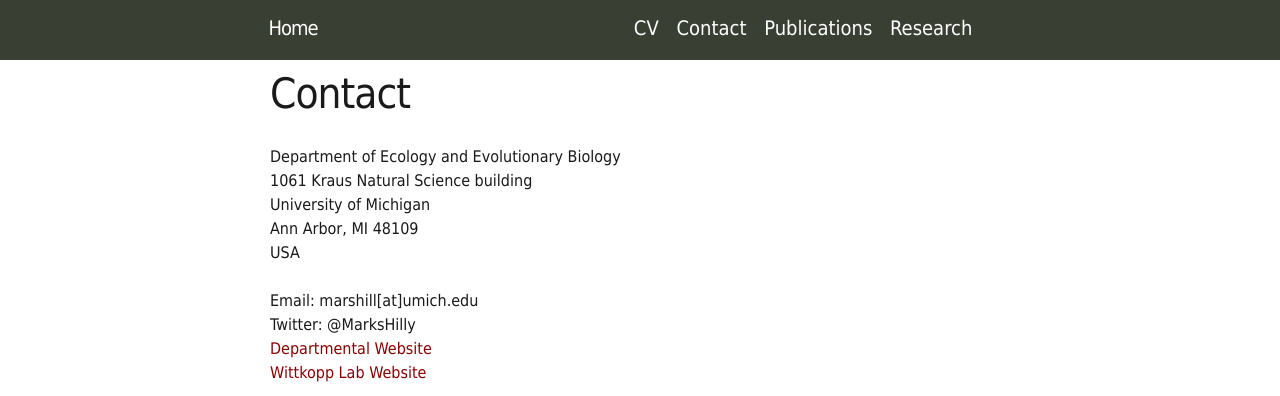
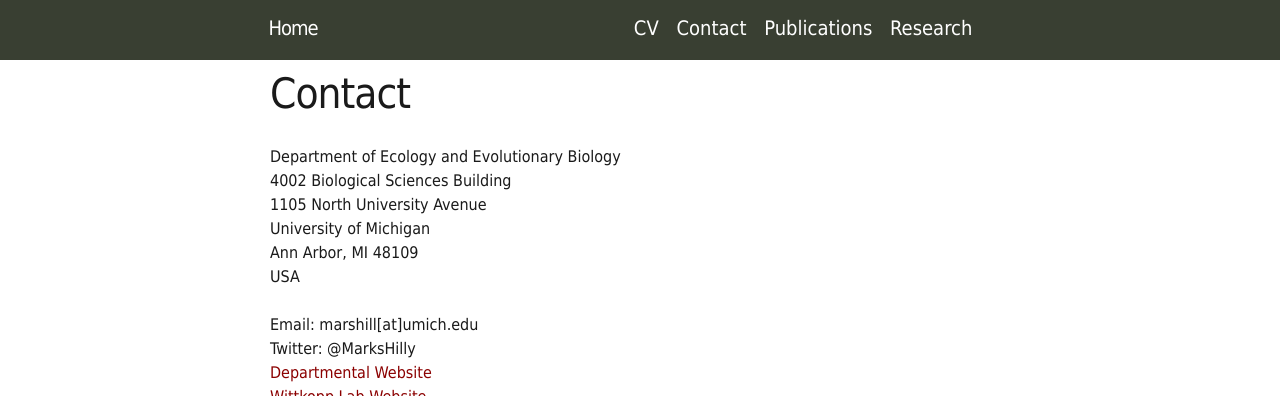
Before and after one commit to Mark-Stephen-Hill/Mark-Stephen-Hill.github.io, a Jekyll site: the page built from Contact.md, in a window 1280 px wide, cut to the strip 0-396 px from the top of the page. Built offline with Jekyll 4.4.1, drawn with Linux system fonts in a browser that asks for light colours.

Commit message:
Update Contact.md

```diff
--- a/Contact.md
+++ b/Contact.md
@@ -16,7 +16,8 @@
 <div align="justify">
 
 <p align = "left">Department of Ecology and Evolutionary Biology<br>
-1061 Kraus Natural Science building<br>
+4002 Biological Sciences Building<br>
+1105 North University Avenue<br>
 University of Michigan<br>
 Ann Arbor, MI 48109<br>
 USA<br>
```
Also changed, not shown: other parts of Contact.md (+1 -1 lines).
